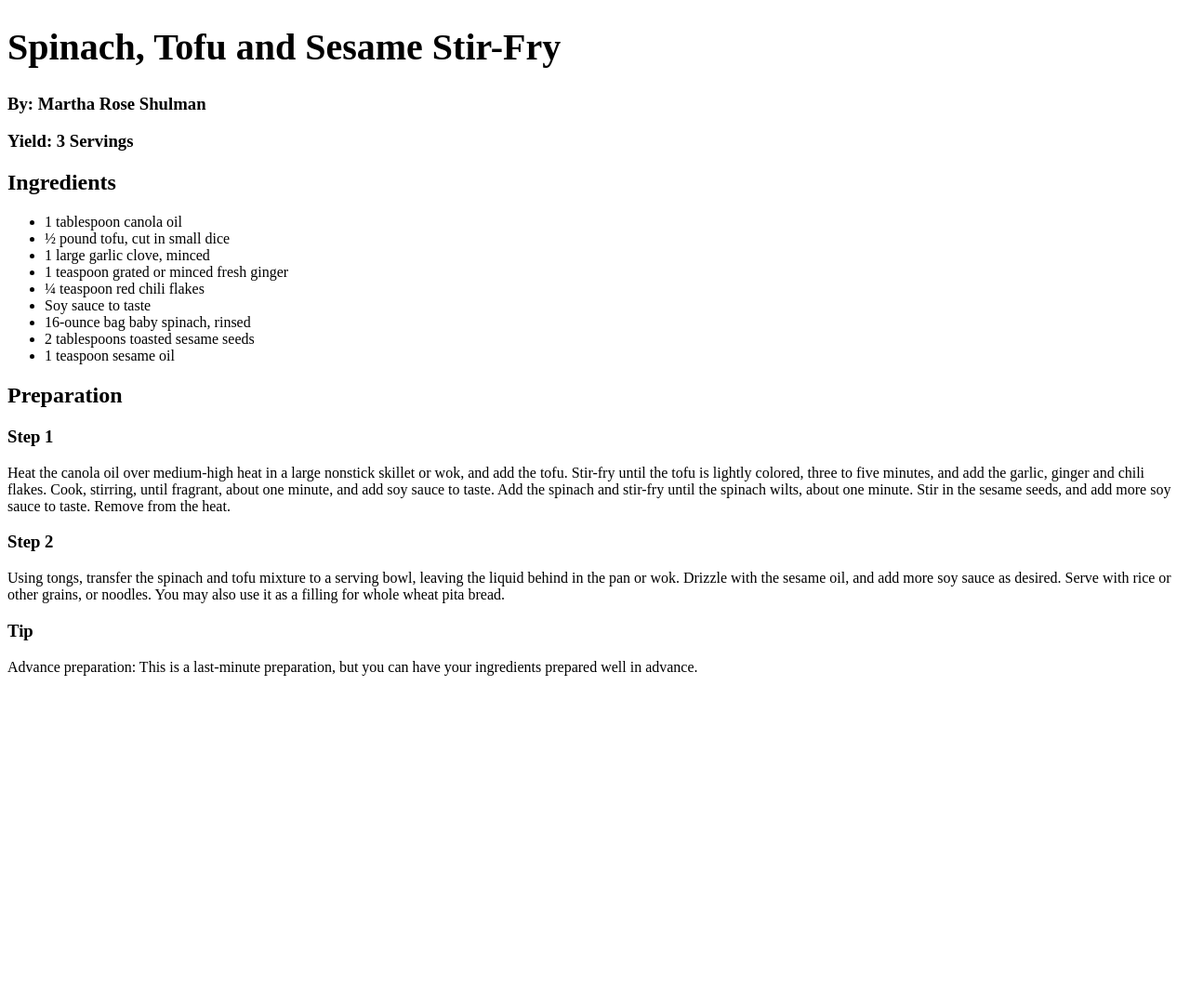
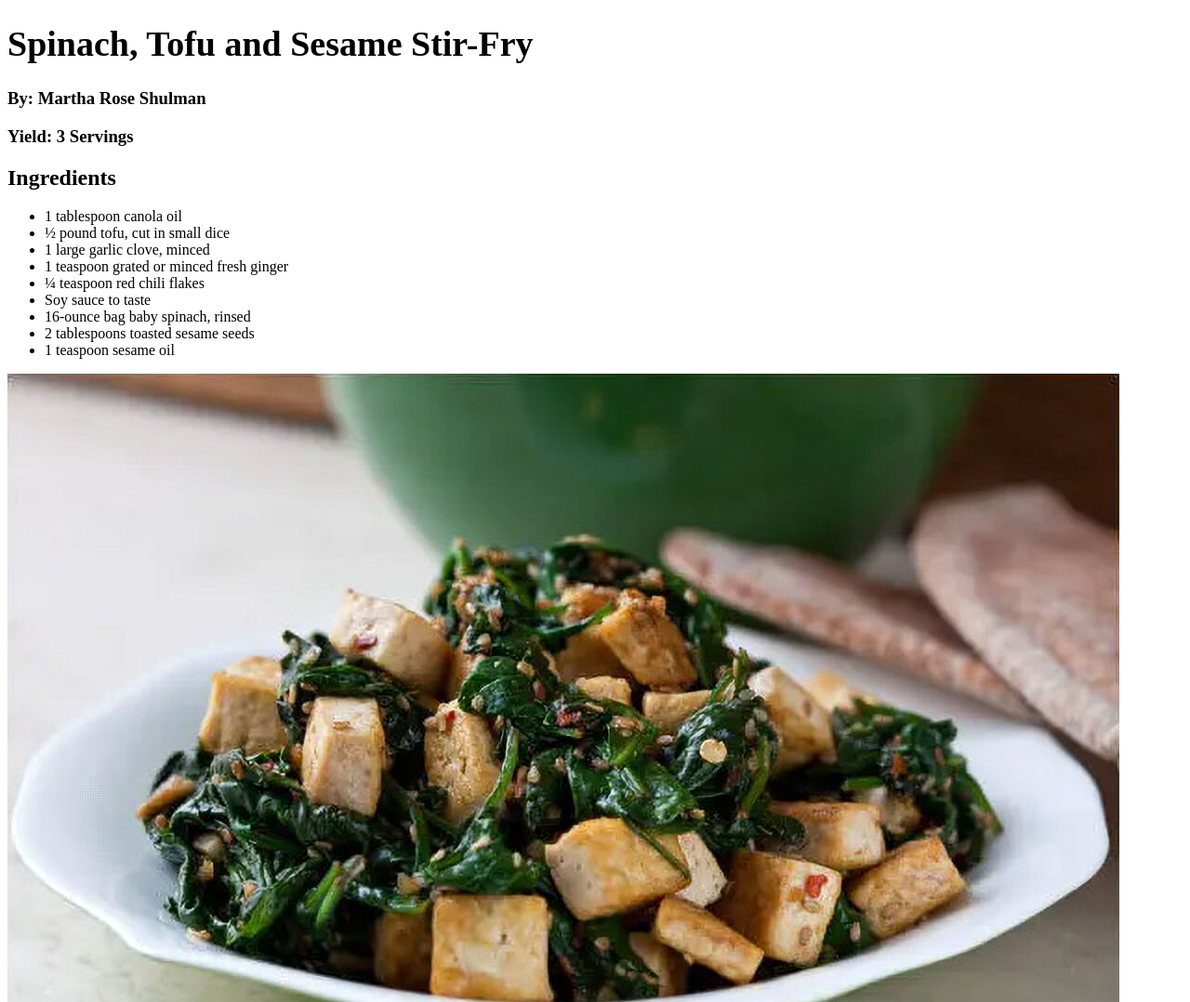
Before and after one commit to Constellation-01/exercise7, a plain HTML site: page index.html in a window 1280 px wide. Shown: the top 1078 px of the page at 93% size. Before the commit the page ends 800 px from the top, so only its background shows below. Drawn offline with Linux system fonts and the light colour scheme.

Commit message:
added photo

```diff
--- a/index.html
+++ b/index.html
@@ -7,7 +7,7 @@
   <!--This receipe is taken from https://cooking.nytimes.com/recipes/1012494-spinach-tofu-and-sesame-stir-fry -->
 <style>
   h1 {
-    font-size: 40px;
+    font-size: 38px;
   }
 </style>
 </head>
@@ -30,6 +30,8 @@
   <li>1 teaspoon sesame oil</li>
   </ul>
 
+<img src="spinach-stir-fry.jpg" alt="Spinach, tofu and sesame stir-fry in a dish.">
+
 <h2>Preparation</h2>
 
 <h3>Step 1</h3>
```
